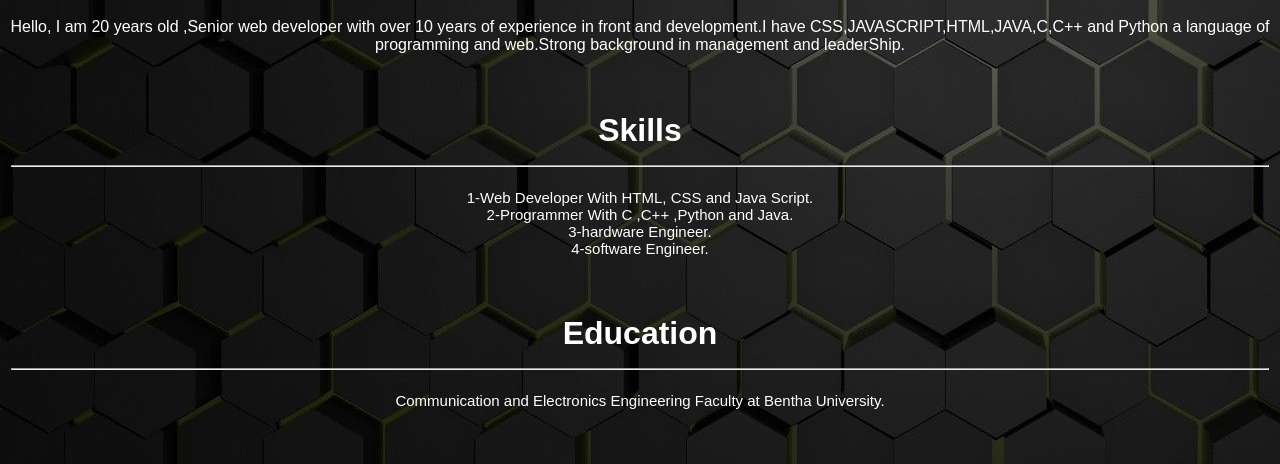
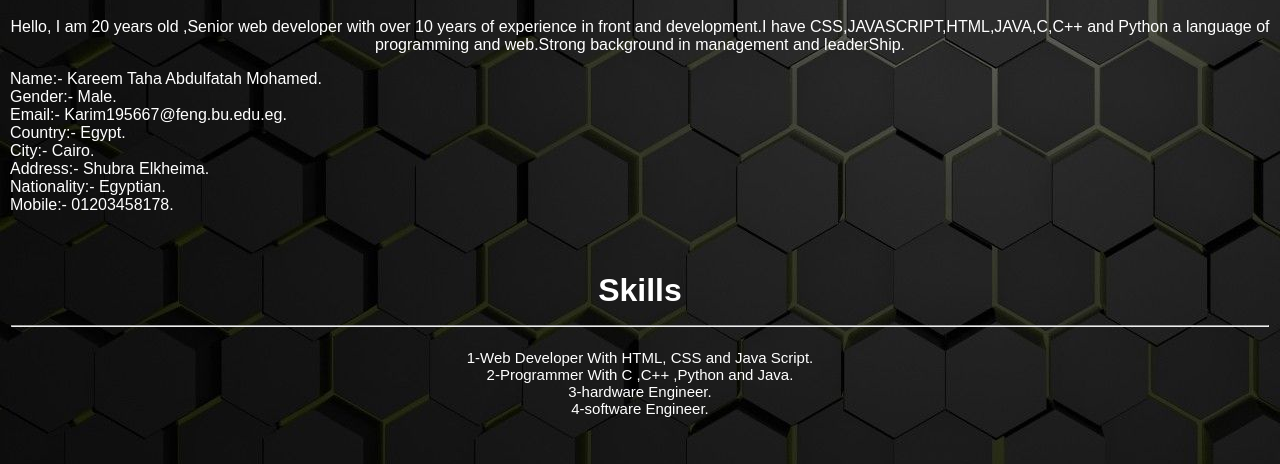
Before and after one commit to KareemTaha81/Web-Project, a plain HTML site: page Kareem Taha Project.html in a window 1280 px wide. Shown: the part 636-1100 px from the top of the page. Drawn offline with Linux system fonts and the light colour scheme.

Commit message:
Update Kareem Taha Project.html

```diff
--- a/Kareem Taha Project.html
+++ b/Kareem Taha Project.html
@@ -70,7 +70,8 @@ ul.topnav li.right {float: right;}
 <div id="news" style="position: relative; padding:10px;">
 <h1 style="text-align:center;">Profile<hr></h1>
 <p style="text-align:center;">Hello, I am 20 years old ,Senior web developer with over 10 years of experience in front and development.I have CSS,JAVASCRIPT,HTML,JAVA,C,C++ and Python a language of programming and web.Strong background in management and leaderShip.</p>
-</div>
+<p>Name:- Kareem Taha Abdulfatah Mohamed.<br>Gender:- Male.<br>Email:- Karim195667@feng.bu.edu.eg.<br>Country:- Egypt.<br>City:- Cairo.<br>Address:- Shubra Elkheima.<br>Nationality:- Egyptian.<br>Mobile:- 01203458178.</p>
+  </div>
 
 <div id="contact1" style="position: relative; padding:10px; border:1px solid transparent; border-radius:20px;">
 <h1 style="text-align:center;">Skills<hr></h1>
```
